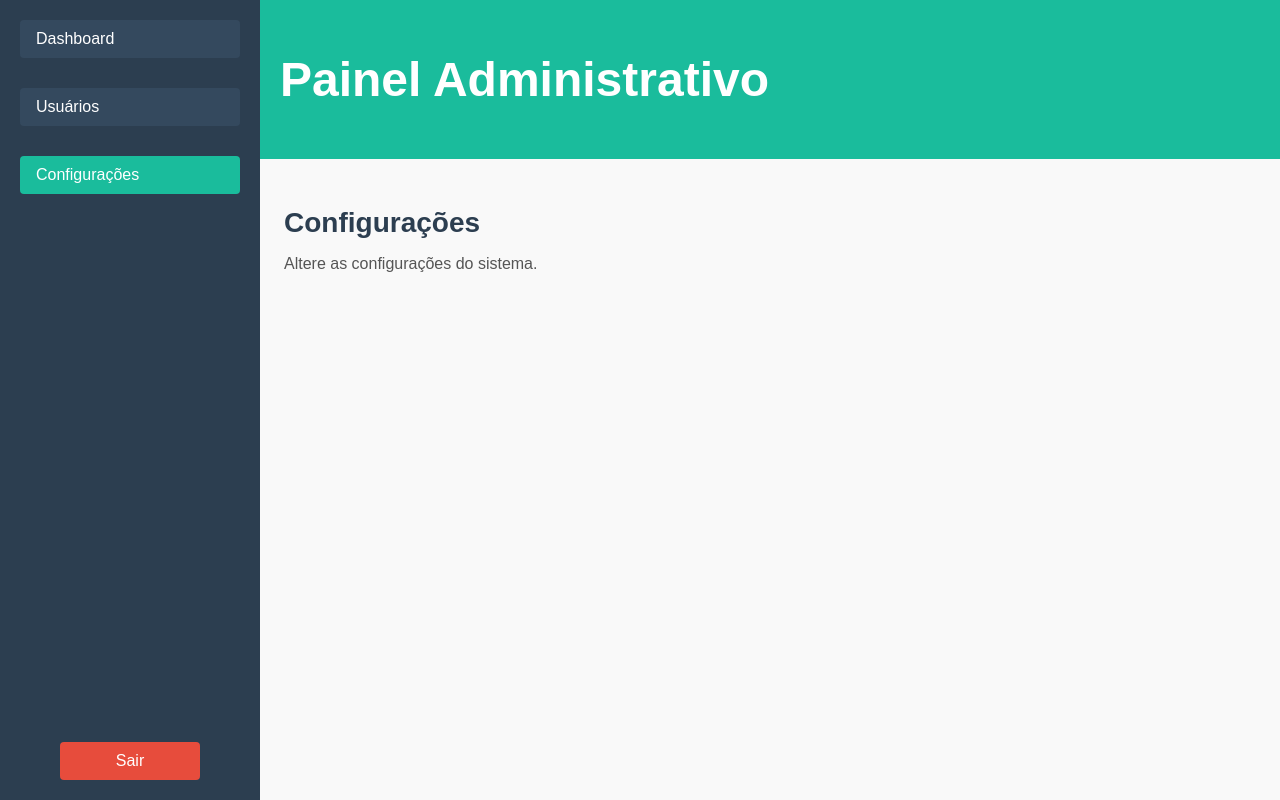
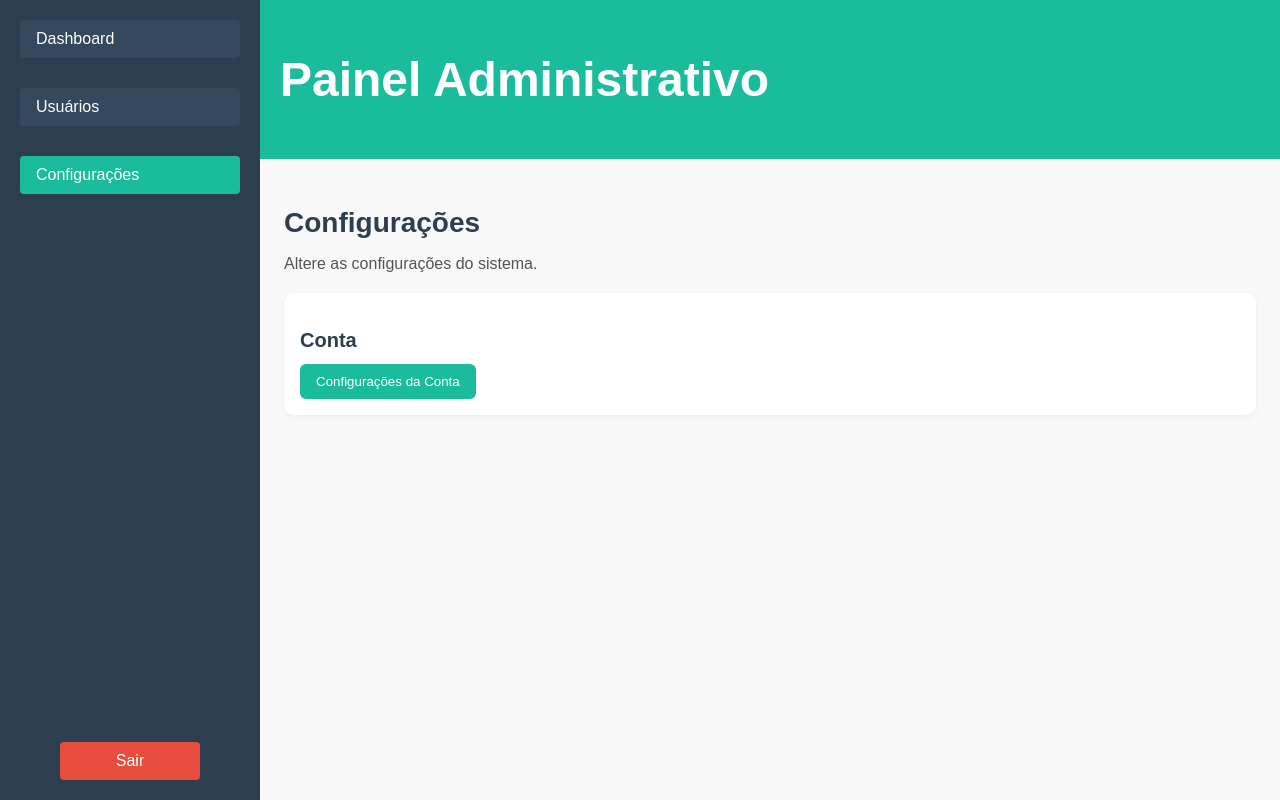
Before and after one commit to thierryarau70/AdminDashboard, a Vue app in the folder admin-dashboard/: page /settings in a window 1280 px wide. Built offline with nearby package versions, Linux system fonts and the light colour scheme; sample sign-in values are in the browser's storage.

Commit message:
settings ajeitado com mudança da conta logada

```diff
--- a/admin-dashboard/src/views/AccountSettings.vue
+++ b/admin-dashboard/src/views/AccountSettings.vue
@@ -1,5 +1,7 @@
 <template>
+
   <div class="settings-container">
+     <button class="voltar-btn" @click="voltar">Voltar</button>
     <h2>Configurações da Conta</h2>
 
     <form @submit.prevent="updateInfo">
@@ -56,6 +58,10 @@ function confirmDelete() {
     router.push('/login')
   }
 }
+
+function voltar() {
+  router.push('/settings')
+}
 </script>
 
 <style scoped>
@@ -74,9 +80,10 @@ h2 {
   margin-bottom: 16px;
 }
 input {
-  width: 100%;
+  width: 90%;
   padding: 10px;
   font-size: 14px;
+  text-align: center;
 }
 button {
   padding: 10px 16px;
@@ -96,4 +103,12 @@ button:hover {
 .delete-btn:hover {
   background-color: #c0392b;
 }
+
+.voltar-btn {
+  background-color: #8f8d8d;
+  margin-top: 20px;
+}
+.voltar-btn:hover {
+  background-color: #7c7878;
+}
 </style>
--- a/admin-dashboard/src/views/Settings.vue
+++ b/admin-dashboard/src/views/Settings.vue
@@ -2,9 +2,22 @@
   <div class="config-container">
     <h2 class="title">Configurações</h2>
     <p class="subtitle">Altere as configurações do sistema.</p>
+
+    <div class="section">
+      <h3 class="section-title">Conta</h3>
+      <button class="btn" @click="goToAccount">Configurações da Conta</button>
+    </div>
   </div>
 </template>
 
+<script setup lang="ts">
+import { useRouter } from 'vue-router'
+const router = useRouter()
+
+function goToAccount() {
+  router.push('/account')
+}
+</script>
 
 <style scoped>
 .config-container {
@@ -22,5 +35,33 @@
 .subtitle {
   font-size: 16px;
   color: #555;
+  margin-bottom: 20px;
+}
+
+.section {
+  margin-top: 20px;
+  background: white;
+  padding: 16px;
+  border-radius: 10px;
+  box-shadow: 0 2px 6px rgba(0, 0, 0, 0.05);
+}
+
+.section-title {
+  font-size: 20px;
+  margin-bottom: 12px;
+  color: #2c3e50;
+}
+
+.btn {
+  background-color: #1abc9c;
+  border: none;
+  padding: 10px 16px;
+  color: white;
+  border-radius: 6px;
+  cursor: pointer;
+}
+
+.btn:hover {
+  background-color: #16a085;
 }
 </style>
```
